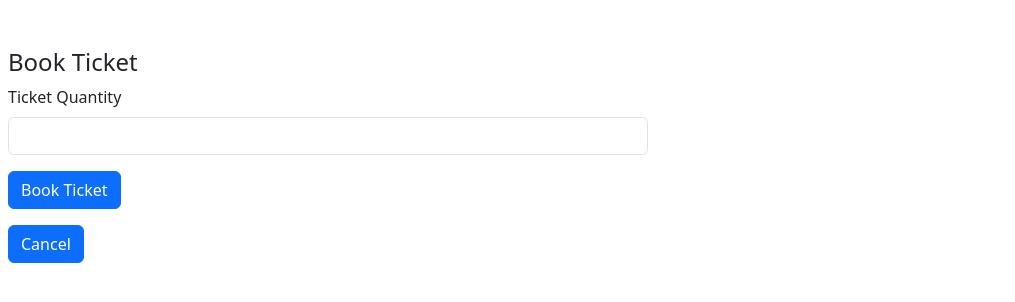
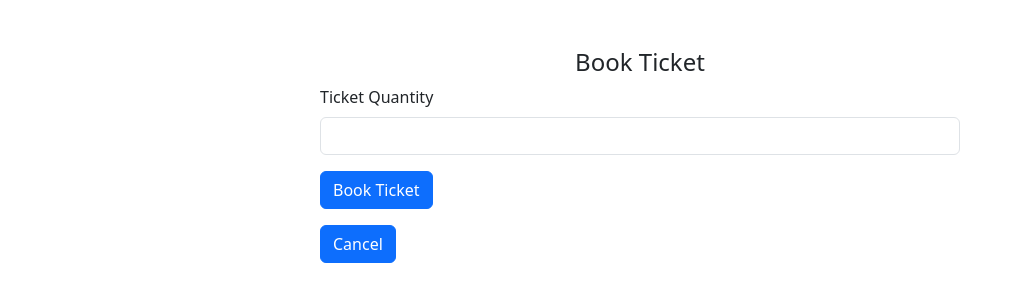
Before and after one commit to AkashDesh1211/iab207-a3-group25, a Flask app: page /1/booking in a window 1280 px wide. Shown: the top 302 px of the page, without its empty margins (0-1015 px from the left). Run offline with Flask 3, Linux system fonts and the light colour scheme; a user stored in the database is signed in; some libraries are stand-ins or nearby versions.

Commit message:
slight change to html

```diff
--- a/STEMWorkshops/templates/user copy.html
+++ b/STEMWorkshops/templates/user copy.html
@@ -16,14 +16,17 @@
 
 
 <!-- Form rendering is simple and easy if using WTForms and Bootstrap -->
-<div class="page-header mt-5 ms-2">
+<div class="page-header mt-5 d-flex justify-content-center align-items-center">
     <h4>{{heading}}</h4>
 </div>
 
 <!-- Form rendering is simple and easy if using WTForms and Bootstrap -->
-<div class="col-md-6 ms-2">
+<div class="d-flex justify-content-center align-items-center">
+<div class="col-md-6">
     {{render_form(form)}}
     <a href="/" type="button" class="btn btn-primary">Cancel</a>
 </div>
+</div>
+
 
 </html>
```
